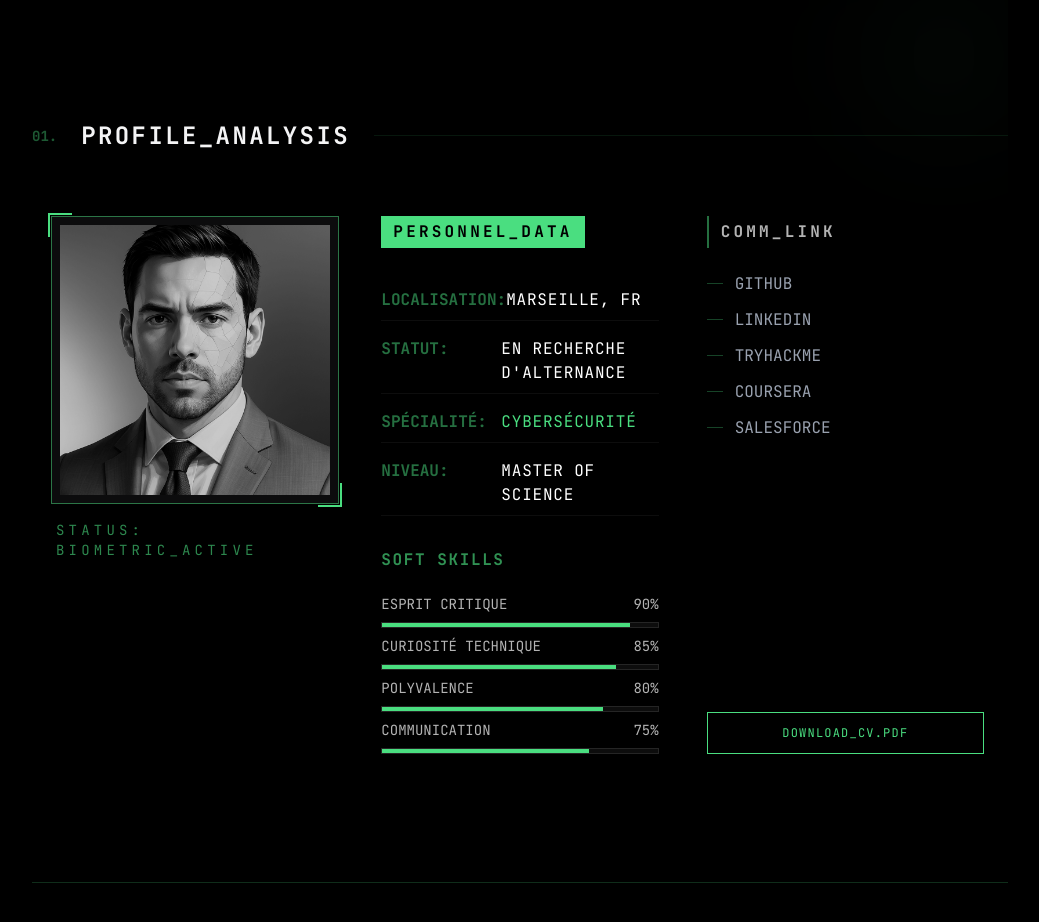
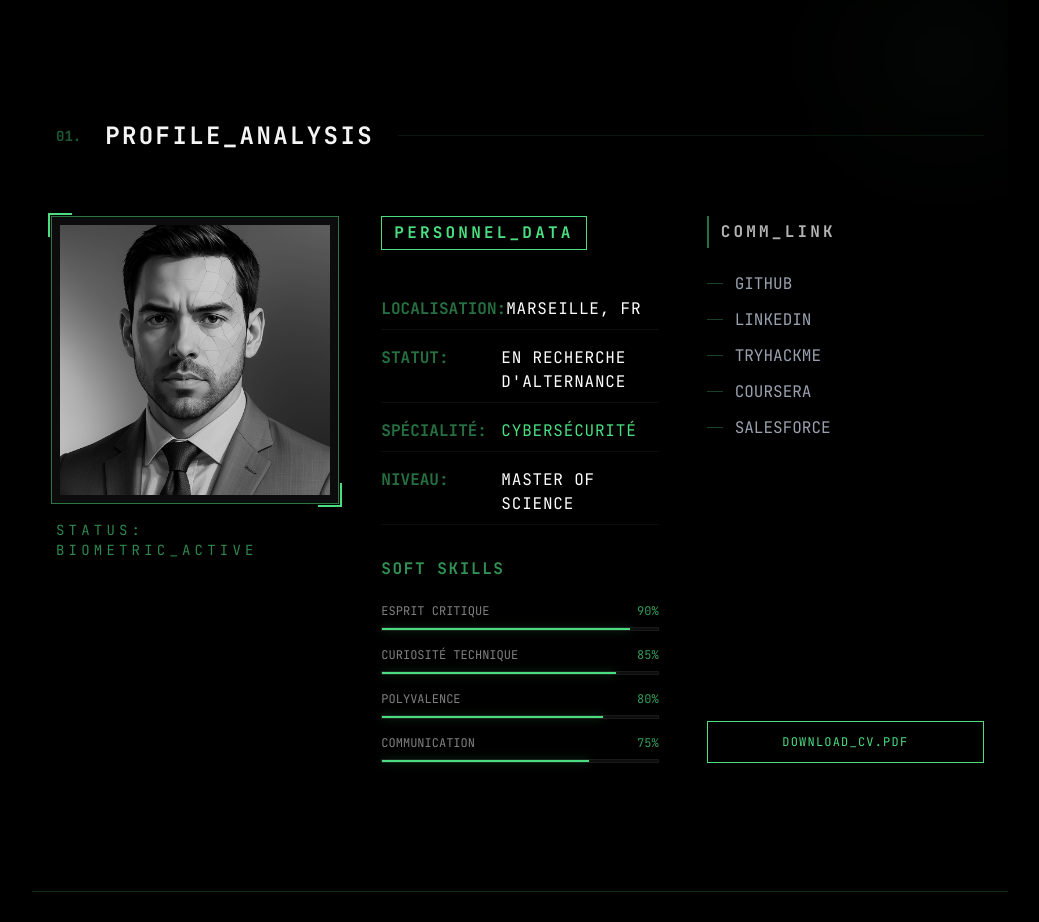
Before and after one commit to JN13012/Portfolio-React, a React (Vite) app: page / in a window 1280 px wide. Shown: the part 640-1562 px from the top of the page, without its empty margins (120-1159 px from the left). Built offline with nearby package versions, Linux system fonts and the light colour scheme.

Commit message:
Upate Section Profile

```diff
--- a/src/components/Profile.jsx
+++ b/src/components/Profile.jsx
@@ -6,7 +6,8 @@ const Profile = () => {
     <section className="py-12 md:py-20 lg:py-32 border-y border-cyber/20 bg-black/40 backdrop-blur-sm w-full relative overflow-hidden">
       {/* Éléments de design en arrière-plan */}
       <div className="absolute top-0 right-0 w-32 h-32 bg-cyber/5 rounded-full blur-3xl"></div>
-      <h2 className="text-xl md:text-2xl font-bold mb-16 flex items-center gap-6">
+
+      <h2 className="text-xl md:text-2xl font-bold mb-16 flex items-center gap-6 container mx-auto px-6">
         <span className="text-cyber opacity-40 font-mono text-sm">01.</span>
         <span className="text-zinc-100 tracking-widest uppercase font-mono">
           Profile_Analysis
@@ -24,7 +25,7 @@ const Profile = () => {
               <div className="absolute -bottom-1 -right-1 w-6 h-6 border-b-2 border-r-2 border-cyber"></div>
 
               {/* Ligne de scan animation */}
-              <div className="absolute inset-0 w-full h-[2px] bg-cyber/50 z-10 shadow-[0_0_15px_rgba(var(--cyber-rgb),0.5)] animate-scan opacity-0 group-hover:opacity-100"></div>
+              <div className="absolute inset-0 w-full h-[2px] bg-cyber/50 z-10 shadow-[0_0_15px_rgba(74,222,128,0.5)] animate-scan opacity-0 group-hover:opacity-100"></div>
 
               <div className="w-full h-full overflow-hidden bg-black">
                 <img
@@ -42,9 +43,14 @@ const Profile = () => {
           {/* COLONNE 2 : DATA & CORE SKILLS */}
           <div className="space-y-8">
             <div>
-              <h3 className="text-base font-bold bg-cyber text-black inline-block px-3 py-1 mb-10 tracking-[0.2em] uppercase hover:animate-flicker transition-all duration-300 cursor-default">
+              {/* EFFET ÉCHANGÉ : Personnel_Data avec remplissage progressif */}
+              <div className="relative inline-block overflow-hidden group/title mb-10 cursor-default">
+                <div className="absolute inset-0 w-0 bg-cyber group-hover/title:w-full transition-all duration-700 ease-in-out -z-10"></div>
+                <h3 className="text-base font-bold border border-cyber text-cyber group-hover/title:text-black px-3 py-1 tracking-[0.2em] uppercase transition-colors duration-300">
                   Personnel_Data
                 </h3>
+              </div>
+
               <ul className="space-y-4 font-mono">
                 {[
                   {
@@ -70,13 +76,13 @@ const Profile = () => {
                 ].map((item, i) => (
                   <li
                     key={i}
-                    className="flex border-b border-white/5 pb-2 group"
+                    className="flex border-b border-white/5 pb-2 group/item transition-all duration-300 hover:border-cyber/30"
                   >
-                    <span className="text-base text-cyber/50 uppercase font-bold min-w-[120px] group-hover:text-cyber/80 transition-colors">
+                    <span className="text-base text-cyber/50 uppercase font-bold min-w-[120px] group-hover/item:text-cyber transition-all duration-300">
                       {item.label}:
                     </span>
                     <span
-                      className={`text-base uppercase tracking-wider ${item.color}`}
+                      className={`text-base uppercase tracking-wider ${item.color} group-hover/item:text-white transition-colors duration-300`}
                     >
                       {item.value}
                     </span>
@@ -87,17 +93,14 @@ const Profile = () => {
 
             {/* SECTION SOFT SKILLS */}
             <div className="space-y-3">
-              {/* Conteneur avec effet de survol sur le titre */}
               <div className="group/soft inline-block cursor-default">
                 <p className="text-base text-cyber/65 group-hover/soft:text-cyber uppercase font-bold tracking-widest transition-all duration-300">
                   Soft Skills
                 </p>
-                {/* Barre de soulignement animée */}
                 <div className="h-[2px] w-0 group-hover/soft:w-full bg-cyber transition-all duration-500 shadow-[0_0_10px_#4ade80]"></div>
               </div>
 
-              {/* Liste des barres de progression */}
-              <div className="space-y-2 pt-2">
+              <div className="space-y-4 pt-2">
                 <SkillBar label="Esprit critique" progress="90%" />
                 <SkillBar label="Curiosité technique" progress="85%" />
                 <SkillBar label="Polyvalence" progress="80%" />
@@ -137,6 +140,7 @@ const Profile = () => {
                     key={link.name}
                     href={link.url}
                     target="_blank"
+                    rel="noopener noreferrer"
                     className="text-base font-mono text-gray-400 hover:text-cyber transition-all flex items-center gap-3 group"
                   >
                     <span className="h-px w-4 bg-cyber/30 group-hover:w-8 group-hover:bg-cyber transition-all"></span>
@@ -146,16 +150,16 @@ const Profile = () => {
               </div>
             </div>
 
-            {/* Bouton de téléchargement CV style Cyber */}
-
+            {/* BOUTON DOWNLOAD : Effet Flicker (ancien effet titre) */}
+            <div className="pt-8">
               <a
                 href="/mon-cv.pdf"
                 download="CV_Nom_Prenom.pdf"
-              className="relative px-6 py-3 bg-transparent border border-cyber text-cyber font-mono text-xs uppercase tracking-widest overflow-hidden group hover:text-black transition-colors duration-300 text-center inline-block"
+                className="w-full relative px-6 py-3 bg-black text-cyber border border-cyber font-mono text-xs uppercase tracking-widest hover:bg-cyber/60 hover:text-black hover:animate-flicker transition-all duration-300 text-center inline-block"
               >
-              <div className="absolute inset-0 w-0 bg-cyber group-hover:w-full transition-all duration-700 -z-10"></div>
                 Download_CV.pdf
               </a>
+            </div>
           </div>
         </div>
       </div>
@@ -163,16 +167,17 @@ const Profile = () => {
   );
 };
 
-// Petit composant interne pour les barres de compétences
 const SkillBar = ({ label, progress }) => (
-  <div className="space-y-2">
-    <div className="flex justify-between text-sm font-mono text-white/70 uppercase">
+  <div className="space-y-2 group/bar cursor-default">
+    <div className="flex justify-between text-xs font-mono text-white/50 uppercase group-hover/bar:text-white transition-colors duration-300">
       <span>{label}</span>
-      <span>{progress}</span>
+      <span className="text-cyber opacity-70 group-hover/bar:opacity-100">
+        {progress}
+      </span>
     </div>
-    <div className="h-[3px] w-full bg-white/5 relative border border-white/10 p-[2px]">
+    <div className="h-[4px] w-full bg-white/5 relative border border-white/5 p-[1px]">
       <div
-        className="absolute top-0 left-0 h-full bg-cyber shadow-[0_0_8px_#var(--cyber-color)]"
+        className="absolute top-0 left-0 h-full bg-cyber shadow-[0_0_10px_rgba(74,222,128,0.4)] transition-all duration-1000 ease-out"
         style={{ width: progress }}
       ></div>
     </div>
--- a/src/index.css
+++ b/src/index.css
@@ -21,25 +21,48 @@
 
   /* Effet de lueur pulsée sur le texte */
   @keyframes glow {
-    0% { text-shadow: 0 0 5px rgba(74, 222, 128, 0.2); }
-    100% { text-shadow: 0 0 20px rgba(74, 222, 128, 0.6); }
+    0% {
+      text-shadow: 0 0 5px rgba(74, 222, 128, 0.2);
+    }
+    100% {
+      text-shadow: 0 0 20px rgba(74, 222, 128, 0.6);
+    }
   }
 
   /* Effet de ligne de scan (laser) */
   @keyframes scan {
-    0% { top: 0%; opacity: 0; }
-    10% { opacity: 1; }
-    90% { opacity: 1; }
-    100% { top: 100%; opacity: 0; }
+    0% {
+      top: 0%;
+      opacity: 0;
+    }
+    10% {
+      opacity: 1;
+    }
+    90% {
+      opacity: 1;
+    }
+    100% {
+      top: 100%;
+      opacity: 0;
+    }
   }
 
   /* Effet de clignotement électrique (Flicker) */
   /* Les paliers irréguliers créent un aspect "bug" réaliste */
   @keyframes flicker {
-    0%, 19.999%, 22%, 62.999%, 64%, 64.999%, 70%, 100% {
+    /* Phase stable : l'élément est parfaitement visible de 0% à 80% */
+    0%,
+    80%,
+    85%,
+    95%,
+    100% {
       opacity: 1;
     }
-    20%, 21.999%, 63%, 63.999%, 65%, 69.999% {
+    /* Phase de "bug" : les coupures sont regroupées entre 81% et 94% */
+    81%,
+    84.999%,
+    91%,
+    94.999% {
       opacity: 0.4;
     }
   }
```
Also changed, not shown: 1 other file (tests, documents, lock files or other folders). Lines whose indentation alone changed are shown as unchanged.
